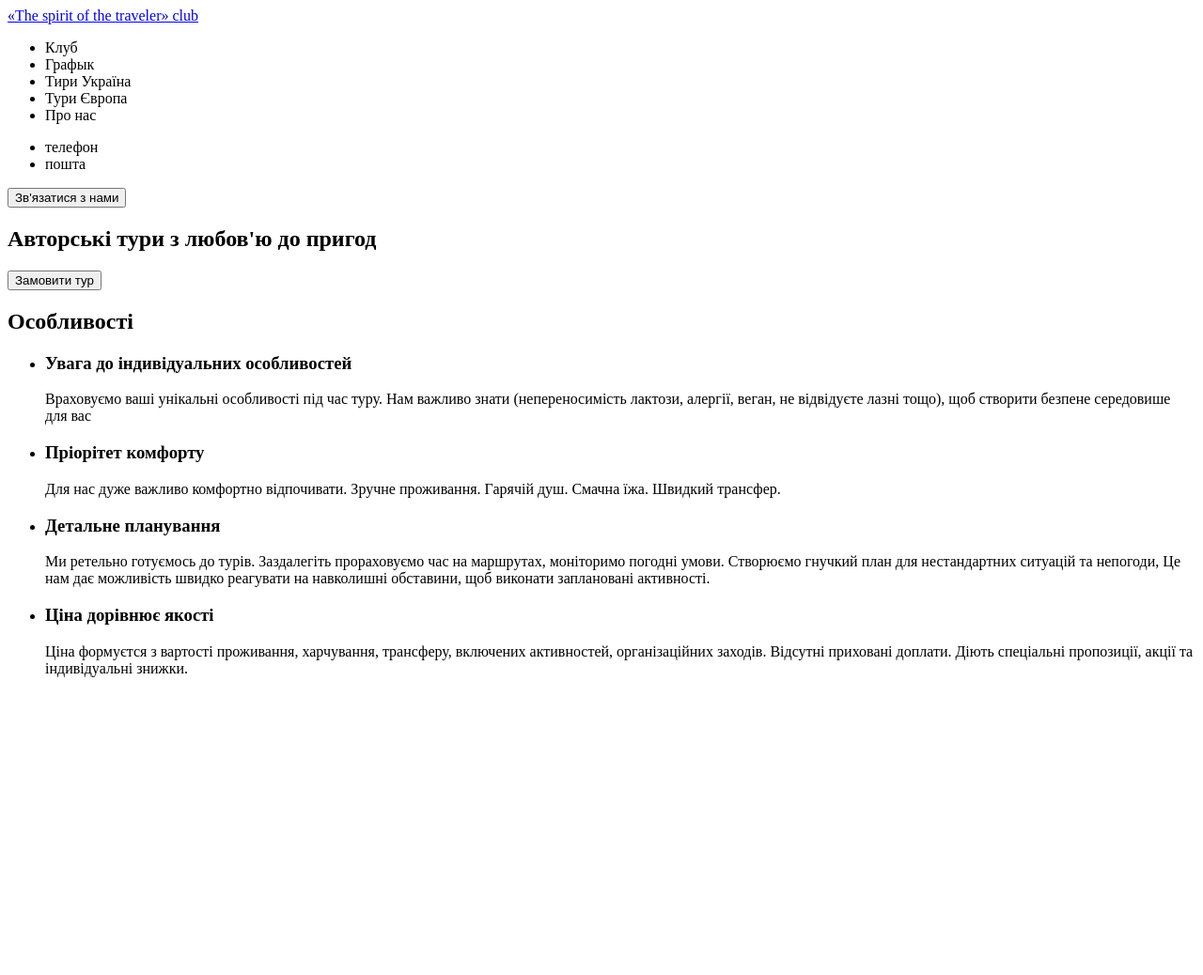
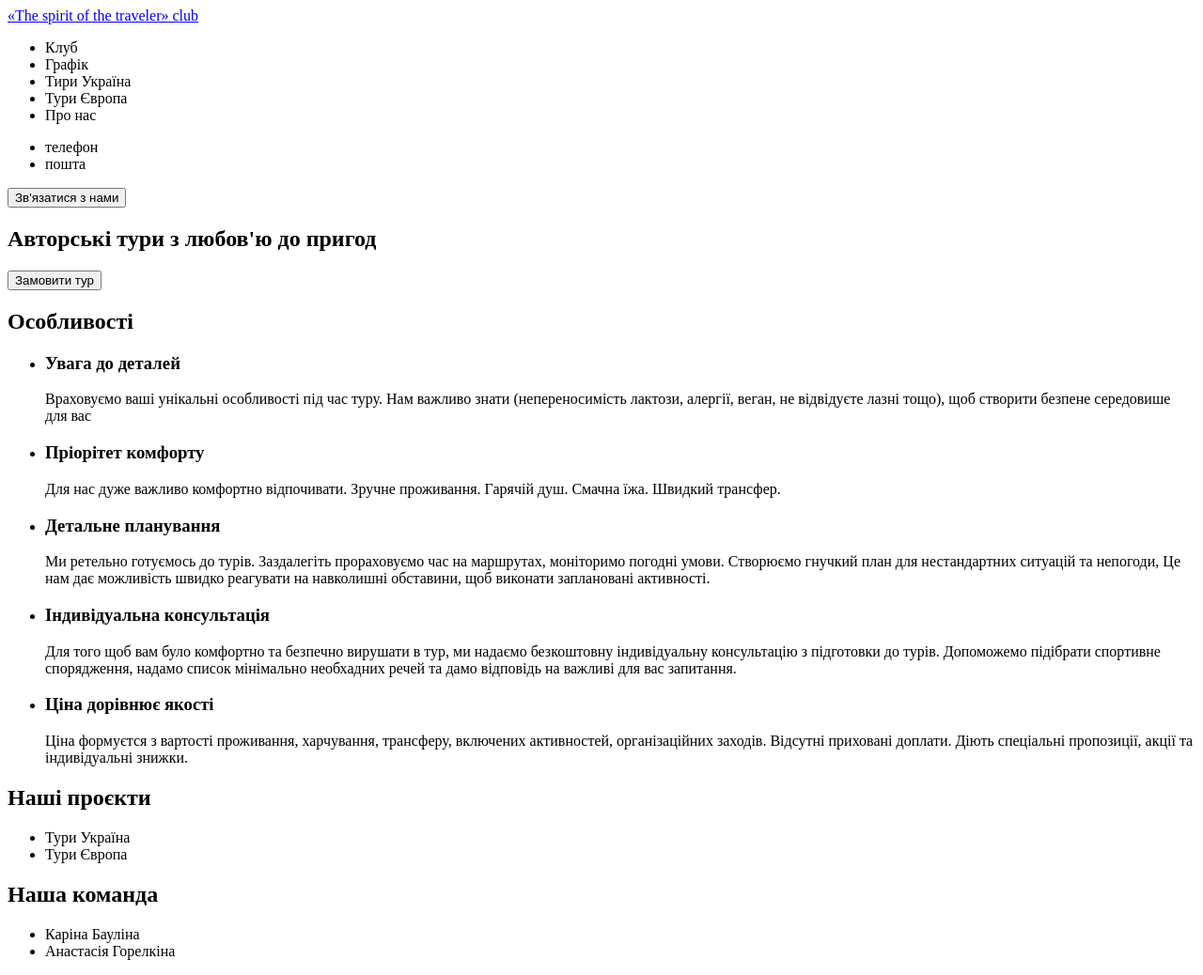
Before and after one commit to AnastasiyaGorelkina/HoBaTravel, a plain HTML site: page index.html in a window 1280 px wide. Shown: the whole page at 94% size. Before the commit the page ends 800 px from the top, so only its background shows below. Drawn offline with Linux system fonts and the light colour scheme.

Commit message:
section oroject

```diff
--- a/index.html
+++ b/index.html
@@ -16,7 +16,7 @@
         <nav>
             <ul>
                 <li>Клуб</li>
-                <li>Графык</li>
+                <li>Графік</li>
                 <li>Тири Україна</li>
                 <li>Тури Європа</li>
                 <li>Про нас</li>
@@ -44,7 +44,7 @@
             <h2>Особливості</h2>
             <ul>
                 <li>
-                    <h3>Увага до індивідуальних особливостей</h3>
+                    <h3>Увага до деталей</h3>
                     <p>
                        Враховуємо ваші унікальні особливості під час туру.
                        Нам важливо знати (непереносимість лактози, алергії, веган, не відвідуєте лазні тощо),
@@ -72,6 +72,17 @@
                 </li>
 
                 <li>
+                    <h3>Індивідуальна консультація</h3>
+                    <p>
+                        Для того щоб вам було комфортно та безпечно вирушати в тур,
+                        ми надаємо безкоштовну індивідуальну консультацію з підготовки до турів.
+                        Допоможемо підібрати спортивне спорядження,
+                        надамо список мінімально необхадних речей
+                        та дамо відповідь на важливі для вас запитання.
+                    </p>
+                </li>
+
+                <li>
                     <h3>Ціна дорівнює якості</h3>
                     <p>
                        Ціна формуєтся з вартості проживання, харчування, трансферу,
@@ -80,11 +91,26 @@
                        Діють спеціальні пропозиції, акції та індивідуальні знижки.
                     </p>
                 </li>
-
             </ul>
         </section>
         <!--Чим ми займаємося-->
+        <section>
+            <!--Наші проекти, тури, слайд шоу, графік-->
+            <h2>Наші проєкти</h2>
+            <ul>
+                <li>Тури Україна</li>
+                <li>Тури Європа</li>
+            </ul>
+        </section>
+
+        <section>
         <!--Наша команда-->
+            <h2>Наша команда</h2>
+            <ul>
+                <li>Каріна Бауліна</li>
+                <li>Анастасія Горелкіна</li>
+            </ul>
+        </section>
     </main>
 
     <!--Підвал-->
```
